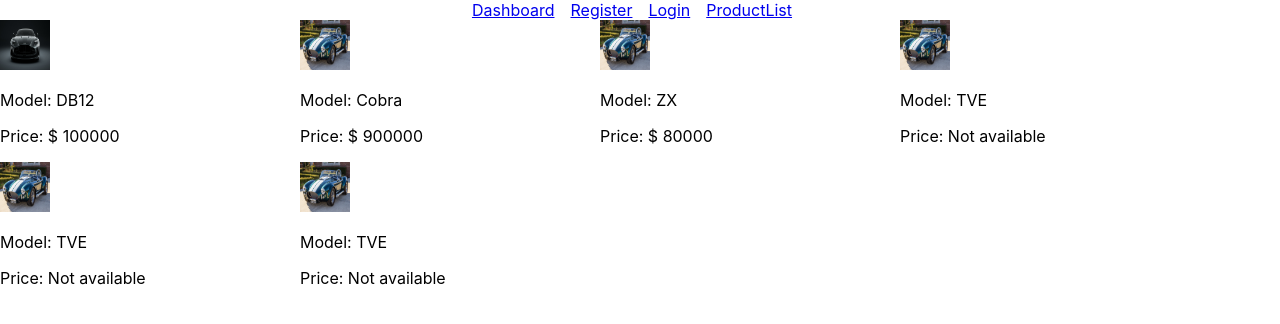
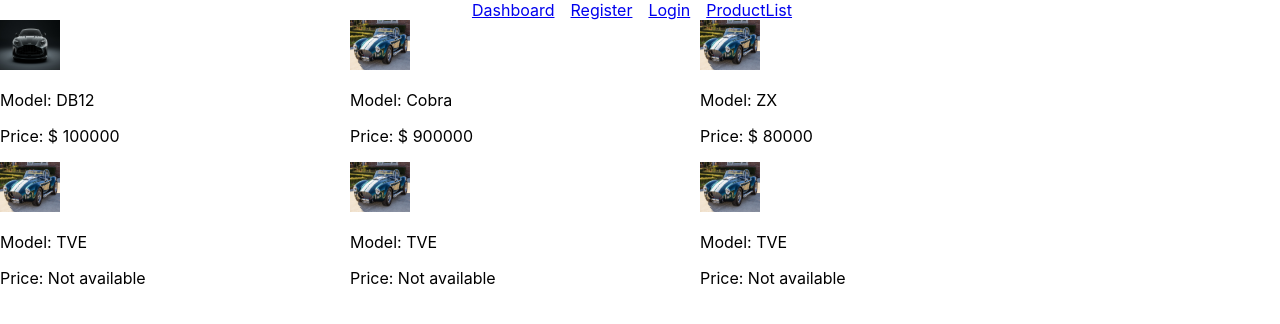
Before and after one commit to NageshGandikota549/kloudHuntBatch2, a React (Create React App) app in the folder product-management/: page / in a window 1280 px wide. Shown: the top 324 px of the page. Built offline with nearby package versions, Linux system fonts and the light colour scheme.

Commit message:
dashboard wip

```diff
--- a/product-management/src/components/dashboard/Dashboard.js
+++ b/product-management/src/components/dashboard/Dashboard.js
@@ -34,7 +34,7 @@
       <div className="product-container">
         {products.map((x) => (
           <div className="product">
-            <img height="50px" width="50px" src={x.image} alt="" />
+            <img height="50px" width="60px" src={x.image} alt="" />
             <p>Model: {x.model}</p>
             <p>Price: {x.price > 0 ? "$ " + x.price : "Not available"} </p>
           </div>
--- a/product-management/src/components/dashboard/dashboard.css
+++ b/product-management/src/components/dashboard/dashboard.css
@@ -3,5 +3,5 @@
     flex-wrap: wrap;
 }
 .product{
-    width: 300px;
+    width: 350px;
 }
```
